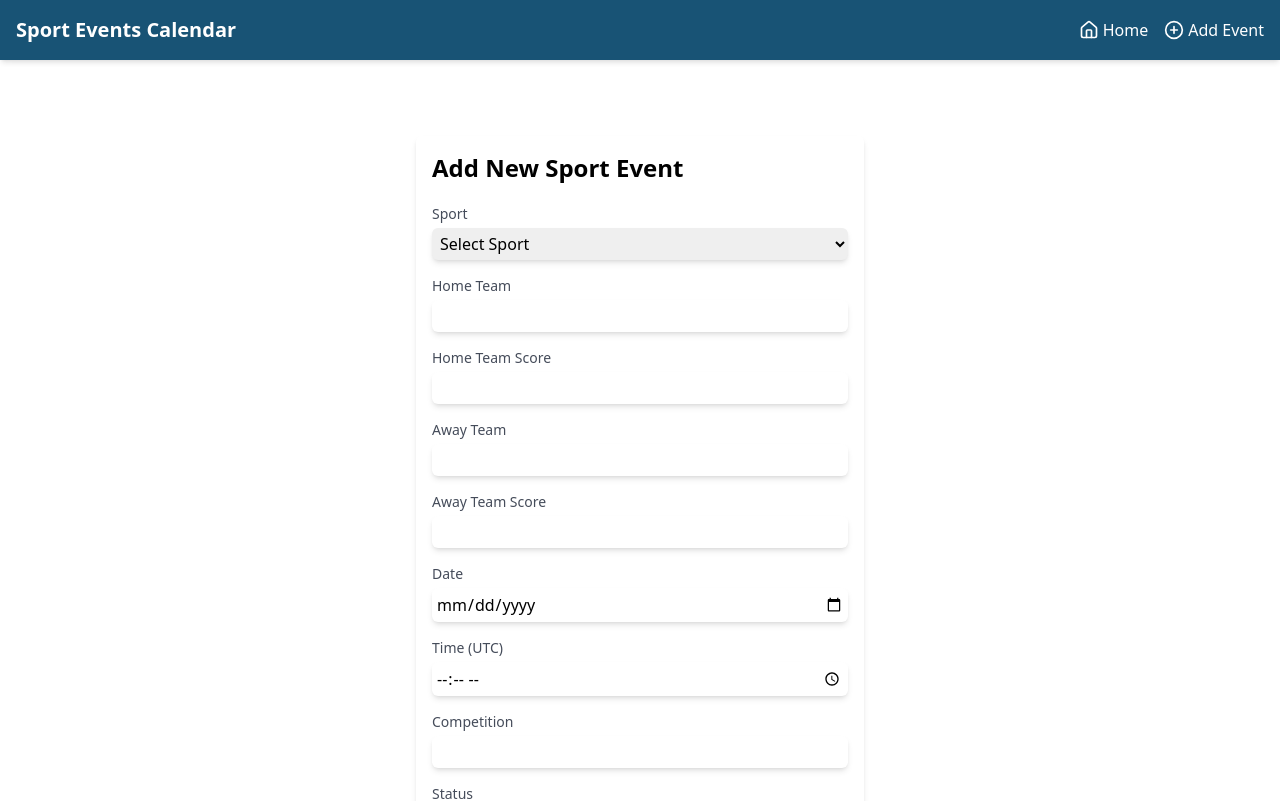
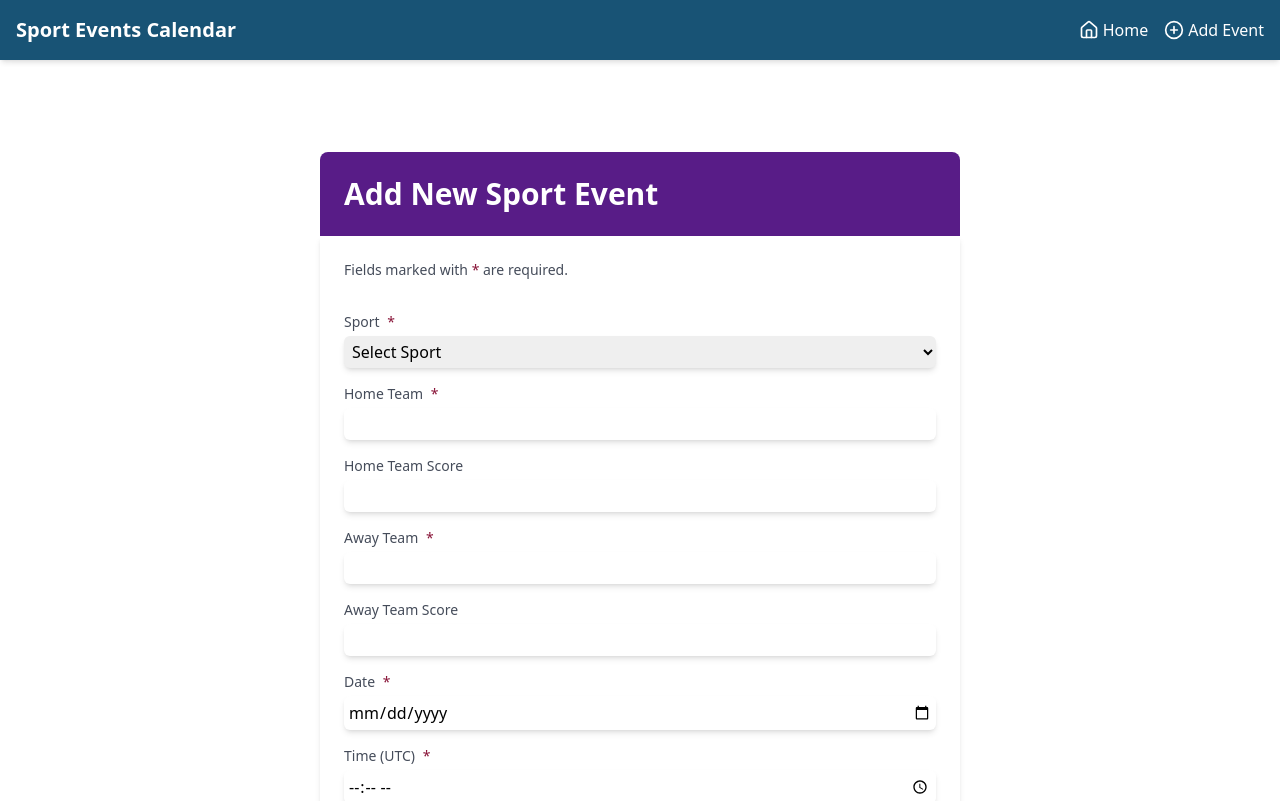
Before and after one commit to fsjavier/sports-fe-exercise, a React (Vite) app: page /add-event in a window 1280 px wide. Shown: the top 801 px of the page. Built offline with nearby package versions, Linux system fonts and the light colour scheme.

Commit message:
feat: Add form required fields in UI and bg to header

```diff
--- a/src/components/form/CreateSportsEventForm.tsx
+++ b/src/components/form/CreateSportsEventForm.tsx
@@ -83,6 +83,10 @@ export default function CreateSportsEventForm() {
 
   return (
     <form onSubmit={handleSubmit} className="flex flex-col gap-4">
+      <div className="text-sm text-muted-900 mb-4">
+        Fields marked with <span className="text-accent-900">*</span> are
+        required.
+      </div>
       <FormSelectField
         id="sport"
         name="sport"
--- a/src/components/form/FormInputField.tsx
+++ b/src/components/form/FormInputField.tsx
@@ -32,7 +32,7 @@ export default function FormInputField({
   return (
     <div>
       <label htmlFor={id} className="block text-sm font-medium text-muted-900">
-        {label}
+        {label} {required && <span className="text-accent-900 ml-1">*</span>}
       </label>
       <input
         type={type}
--- a/src/components/form/FormSelectField.tsx
+++ b/src/components/form/FormSelectField.tsx
@@ -29,7 +29,7 @@ export default function FormSelectField({
   return (
     <div>
       <label htmlFor={id} className="block text-sm font-medium text-muted-900">
-        {label}
+        {label} {required && <span className="text-accent-900 ml-1">*</span>}
       </label>
       <select
         id={id}
--- a/src/pages/AddSportEventPage.tsx
+++ b/src/pages/AddSportEventPage.tsx
@@ -2,9 +2,14 @@ import CreateSportsEventForm from "../components/form/CreateSportsEventForm";
 
 export default function AddSportEventPage() {
   return (
-    <div className="max-w-md mx-auto mt-10 p-4 rounded-md shadow-md">
-      <h2 className="text-2xl font-bold mb-5">Add New Sport Event</h2>
-      <CreateSportsEventForm />
+    <div className="max-w-2xl mx-auto mt-10 p-4">
+      <h2 className="text-3xl font-bold text-white bg-secondary-900 p-6 rounded-t-lg">
+        Add New Sport Event
+      </h2>
+
+      <div className="p-6 rounded-b-lg shadow-md">
+        <CreateSportsEventForm />
+      </div>
     </div>
   );
 }
```
